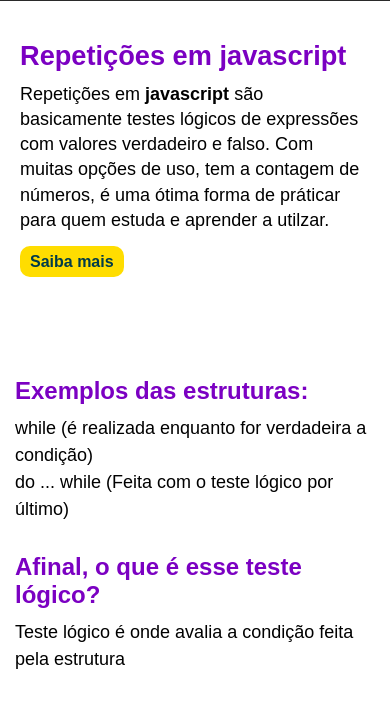
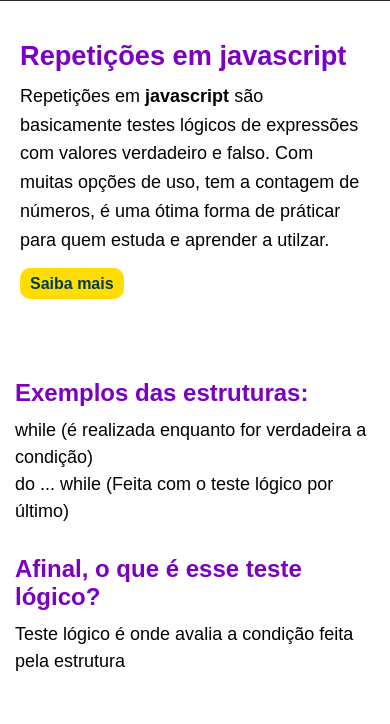
Before and after one commit to gilsonconceicao/Tests-project-JS, a plain HTML site: page index.html in a window 390 px wide. Shown: the part 63-787 px from the top of the page. Drawn offline with Linux system fonts and the light colour scheme.

Commit message:
Update sobre_repeticoes.css

```diff
--- a/style/sobre_repeticoes.css
+++ b/style/sobre_repeticoes.css
@@ -202,7 +202,11 @@ div.box_exercicios input {
     /* destaque */
     section#sobre {
         max-width: 700px;
-        padding: 10% 10px;
+        padding: 10% 10px 5% 10px;
+    }
+
+    section#sobre p {
+        line-height: 1.6em;
     }
 
     /* margin article e box */
```
